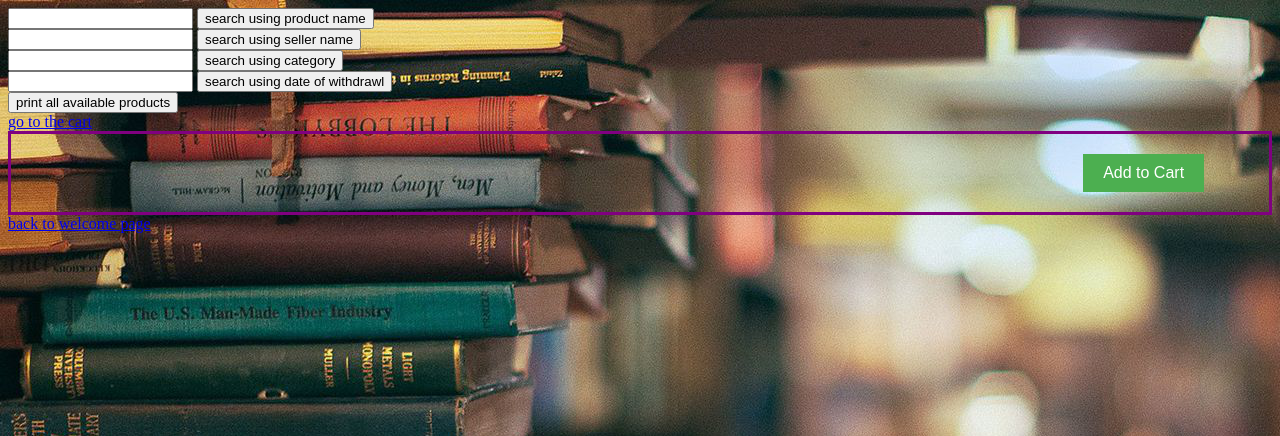
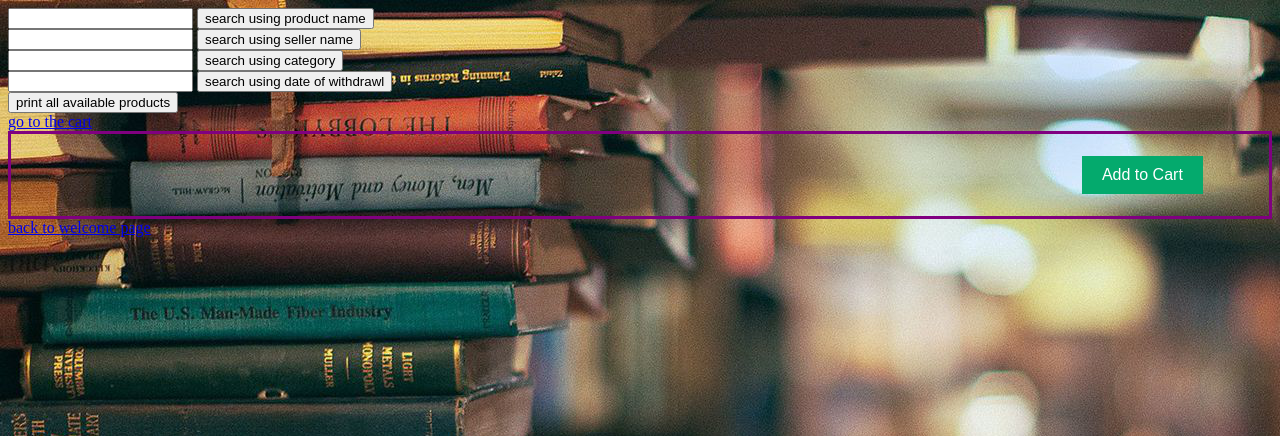
Before and after one commit to leoBakop/eShop, a PHP site: page /products.php in a window 1280 px wide. Shown: the top 436 px of the page. Run offline with PHP 8.4, Linux system fonts and the light colour scheme; the visitor is signed in with stand-in values (Sample User, id 1); tables that the repository leaves empty or names only in its code hold one stand-in row (values such as "Sample post"); data that the repository does not hold is empty.

Commit message:
completing css

```diff
--- a/src/style.css
+++ b/src/style.css
@@ -4,7 +4,7 @@
 }
 
 .button {
-  background-color: #4CAF50;
+  background-color: #04AA6D;
   /* Green */
   border: none;
   color: white;
@@ -34,9 +34,10 @@
 }
 
 table {
+  background-blend-mode: darken;
   table-layout: fixed;
   width: 100%;
-  border-collapse: collapse;
+
   border: 3px solid purple;
 }
 
@@ -62,7 +63,7 @@
   font-size: large;
   height: 63px;
   color: rgb(255, 252, 252);
-  background-color: #4CAF50;
+  background-color: #04AA6D;
   float: left;
 }
 
```
